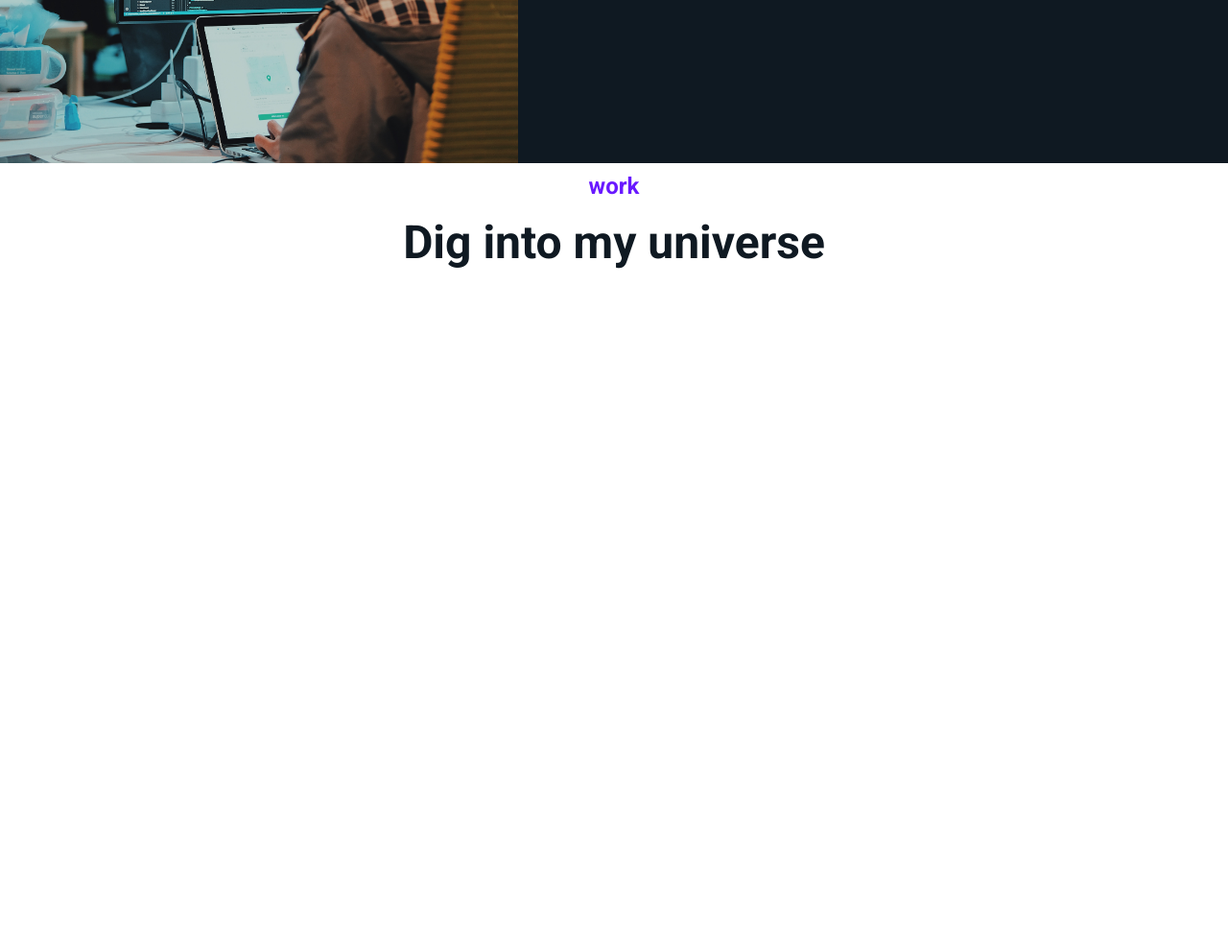
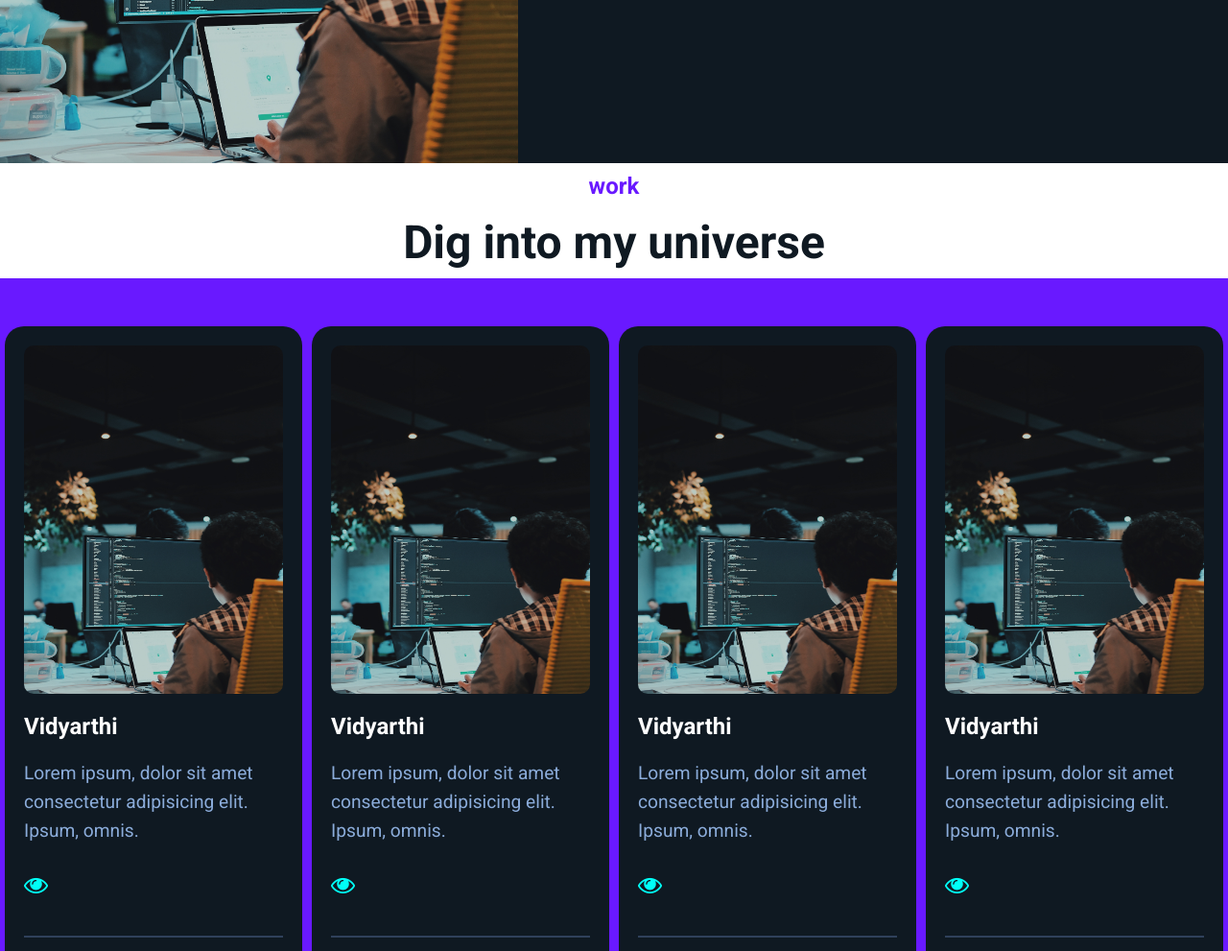
Before and after one commit to devsSqaurecode/project3, a plain HTML site: page index.html in a window 1280 px wide. Shown: the part 1430-2421 px from the top of the page at 96% size. Before the commit the page ends 1720 px from the top, so only its background shows below. Drawn offline with nearby package versions, Linux system fonts and the light colour scheme.

Commit message:
about section

```diff
--- a/home.css
+++ b/home.css
@@ -174,3 +174,75 @@ p {
   font-size: 3rem;
   color: #0f1922;
 }
+
+.container {
+  width: 100%;
+  height: 100vh;
+  background-color: #6919ff;
+  display: flex;
+  justify-content: center;
+  align-items: center;
+}
+.card {
+  width: 400px;
+  height: 700px;
+  background-color: #0f1922;
+  border-radius: 20px;
+  display: flex;
+  flex-direction: column;
+  padding: 20px;
+  margin: 5px;
+}
+
+.box-1 {
+  width: 100%;
+  height: 55%;
+  background-position: center;
+  background-size: cover;
+  background-repeat: no-repeat;
+  display: flex;
+  justify-content: center;
+  align-items: center;
+  cursor: pointer;
+  position: relative;
+  transition: 0.5s;
+}
+
+.box-1 img {
+  width: 100%;
+  height: 100%;
+  border-radius: 10px;
+}
+
+h3 {
+  color: white;
+  font-size: 1.5rem;
+  margin: 20px 0;
+  cursor: pointer;
+}
+.box-2 p {
+  font-size: 1.2rem;
+  color: hsl(215, 51%, 70%);
+  line-height: 30px;
+  margin-bottom: 29px;
+}
+
+.fa-eye {
+  color: hsl(178, 100%, 50%);
+  margin-bottom: 40px;
+}
+
+hr {
+  border: 1px solid hsl(215, 32%, 27%);
+  margin-bottom: 20px;
+}
+
+.techLogos {
+  display: flex;
+  justify-content: space-around;
+  align-items: center;
+}
+
+.fa-python {
+  color: white;
+}
--- a/index.html
+++ b/index.html
@@ -7,7 +7,7 @@
     <link rel="stylesheet" href="home.css" />
     <link
       rel="stylesheet"
-      href="https://cdn.jsdelivr.net/npm/swiper@8/swiper-bundle.min.css"
+      href="https://cdnjs.cloudflare.com/ajax/libs/font-awesome/4.7.0/css/font-awesome.min.css"
     />
     <title>Mridul Thapliyal</title>
   </head>
@@ -56,7 +56,74 @@
       <h2 class="workHeading">work</h2>
       <h4 class="workHeadingDescription">Dig into my universe</h4>
     </div>
-    <script src="https://cdn.jsdelivr.net/npm/swiper@8/swiper-bundle.min.js"></script>
+    <section>
+      <div class="container">
+        <div class="card">
+          <div class="box-1">
+            <img green src="./sectionImg.jpg" alt="" />
+          </div>
+          <div class="box-2">
+            <h3>Vidyarthi</h3>
+            <p>
+              Lorem ipsum, dolor sit amet consectetur adipisicing elit. Ipsum,
+              omnis.
+            </p>
+            <a href="#"><i class="fa fa-eye" style="font-size: 25px"></i></a>
+          </div>
+          <hr />
+        </div>
+        <div class="card">
+          <div class="box-1">
+            <img src="./sectionImg.jpg" alt="" />
+          </div>
+          <div class="box-2">
+            <h3>Vidyarthi</h3>
+            <p>
+              Lorem ipsum, dolor sit amet consectetur adipisicing elit. Ipsum,
+              omnis.
+            </p>
+
+            <a href="#"><i class="fa fa-eye" style="font-size: 25px"></i></a>
+          </div>
+          <hr />
+        </div>
+        <div class="card">
+          <div class="box-1">
+            <img src="./sectionImg.jpg" alt="" />
+          </div>
+          <div class="box-2">
+            <h3>Vidyarthi</h3>
+            <p>
+              Lorem ipsum, dolor sit amet consectetur adipisicing elit. Ipsum,
+              omnis.
+            </p>
+            <a href="#"><i class="fa fa-eye" style="font-size: 25px"></i></a>
+          </div>
+          <hr />
+        </div>
+        <div class="card">
+          <div class="box-1">
+            <img src="./sectionImg.jpg" alt="" />
+          </div>
+          <div class="box-2">
+            <h3>Vidyarthi</h3>
+            <p>
+              Lorem ipsum, dolor sit amet consectetur adipisicing elit. Ipsum,
+              omnis.
+            </p>
+            <a href="#"><i class="fa fa-eye" style="font-size: 25px"></i></a>
+          </div>
+          <hr />
+          <div class="techLogos">
+            <i class="fa fa-html5" style="font-size: 25px"></i>
+            <i class="fa fa-css3" style="font-size: 25px"></i>
+            <i class="fa fa-python" style="font-size: 25px"></i>
+            <i class="fa fa-js" style="font-size: 25px"></i>
+            <i class="fa fa-wordpress" style="font-size: 25px"></i>
+          </div>
+        </div>
+      </div>
+    </section>
     <script src="particles.js"></script>
     <script src="app.js"></script>
   </body>
```
